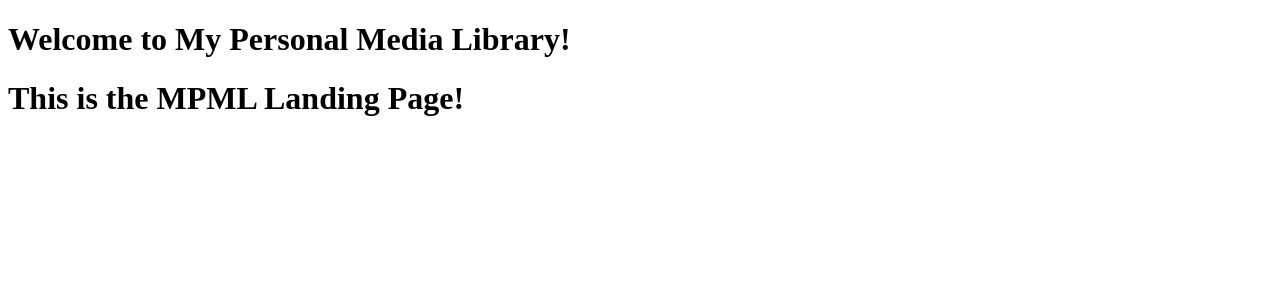
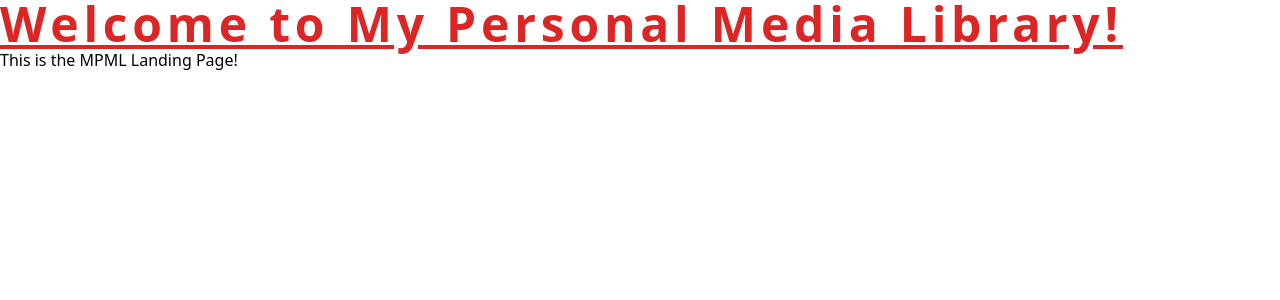
Before and after one commit to cormac-o/my-personal-library, an Angular app in the folder frontend/: page / in a window 1280 px wide. Shown: the top 300 px of the page. Built offline with nearby package versions, Linux system fonts and the light colour scheme.

Commit message:
finally got tailwind working, app.html changed to verify

```diff
--- a/frontend/package.json
+++ b/frontend/package.json
@@ -36,7 +36,6 @@
     "@angular/build": "^22.2.1",
     "@angular/cli": "^22.2.1",
     "@angular/compiler-cli": "^22.2.1",
-    "@tailwindcss/postcss": "^4.3.3",
     "@types/jasmine": "~5.1.0",
     "autoprefixer": "^10.6.1",
     "istanbul-lib-instrument": "^6.0.3",
@@ -47,7 +46,8 @@
     "karma-jasmine": "~5.1.0",
     "karma-jasmine-html-reporter": "~2.1.0",
     "postcss": "^8.5.28",
-    "tailwindcss": "^4.3.3",
+    "postcss-scss": "^4.0.9",
+    "tailwindcss": "^3.4.19",
     "typescript": "~6.0.3"
   }
 }
--- a/frontend/postcss.config.js
+++ /dev/null
@@ -1,6 +0,0 @@
-module.exports = {
-    plugins: {
-        "@tailwindcss/postcss": {},
-        autoprefixer: {},
-    }
-}
--- a/frontend/src/app/app.html
+++ b/frontend/src/app/app.html
@@ -1,4 +1,4 @@
-<h1>
+<h1 class="text-5xl font-bold text-red-600 underline tracking-widest">
   Welcome to {{ title() }}!
 </h1>
 
--- a/frontend/src/app/app.ts
+++ b/frontend/src/app/app.ts
@@ -6,7 +6,7 @@ import { Landing } from './components/landing/landing';
   selector: 'app-root',
   imports: [RouterOutlet, Landing],
   templateUrl: './app.html',
-  changeDetection: ChangeDetectionStrategy.Eager,
+  changeDetection: ChangeDetectionStrategy.OnPush,
   styleUrl: './app.scss'
 })
 export class App {
--- a/frontend/tailwind.config.js
+++ b/frontend/tailwind.config.js
@@ -1,9 +1,3 @@
 module.exports = {
-    content: [
-        "./src/**/*.{html,ts}"
-    ],
-    theme: {
-        extend: {},
-    },
-    plugins: [],
-}
+    content: ["./src/**/*.{html,ts,scss}"],
+};
```
Also changed, not shown: 1 other file (tests, documents, lock files or other folders).
